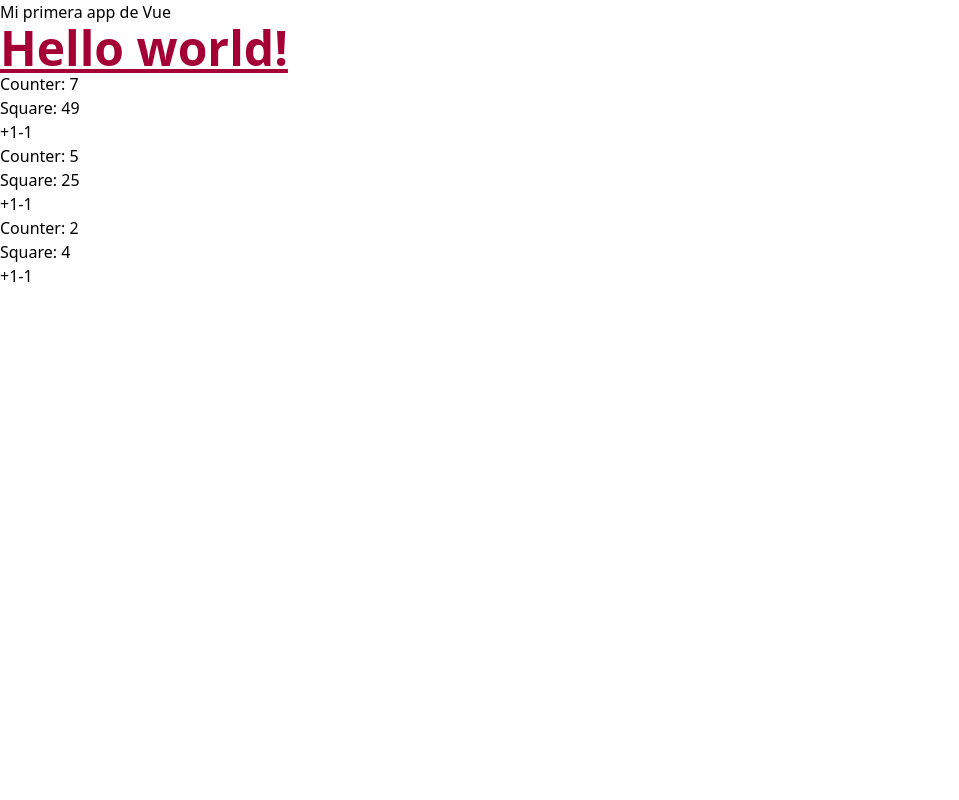
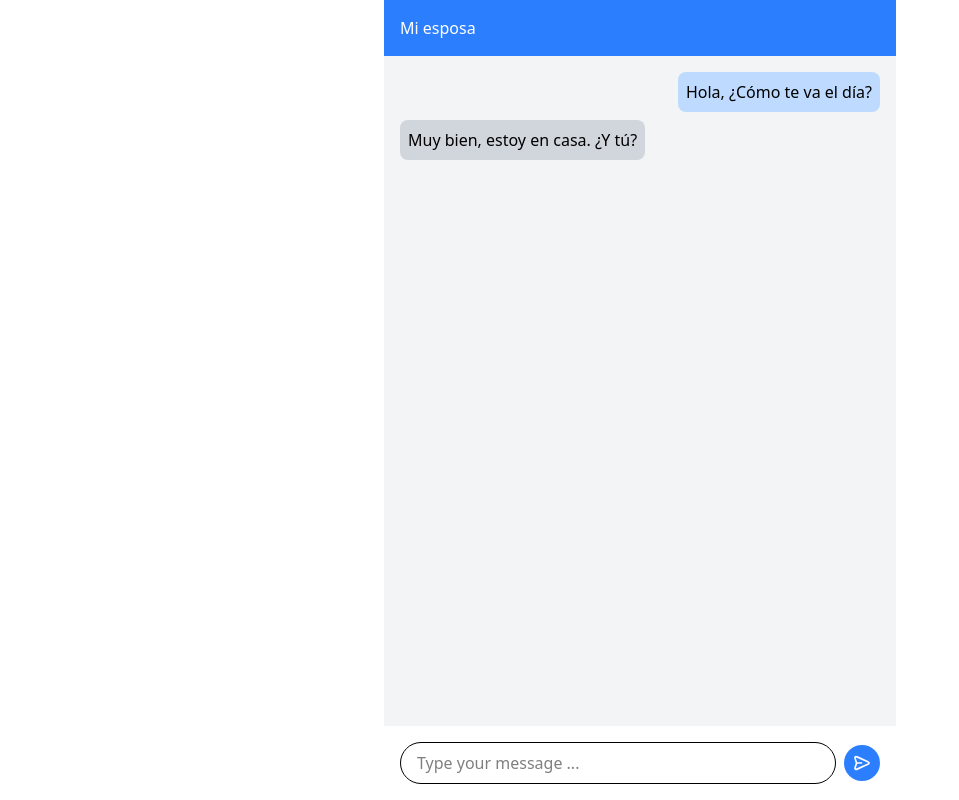
Before and after one commit to saaralozano/indecision-app, a Vue app: page / in a window 1280 px wide. Shown: the whole page, without its empty margins (0-959 px from the left). Built offline with nearby package versions, Linux system fonts and the light colour scheme.

Commit message:
Pantalla de chat

```diff
--- a/src/App.vue
+++ b/src/App.vue
@@ -1,21 +1,13 @@
 
 <template>
-   <h1>Mi primera app de Vue</h1>
 
-   <h1 class="text-5xl text-rose-800 font-bold underline">
-    Hello world!
-   </h1>
-
-   <MeusNumerator :valorem="7" />
-   <MeusNumeratorScript :valorem="5" />
-   <MeusNumeratorScript2 :valorem="2" />
+<IndecisionView />
 
 </template>
 
+
 <script lang="ts" setup>
-  import MeusNumerator from './components/MeusNumerator.vue';
-  import MeusNumeratorScript from './components/MeusNumeratorScript.vue'
-  import MeusNumeratorScript2 from './components/meus-numerator-script/MeusNumeratorScript2.vue'
 
+import IndecisionView from './views/IndecisionView.vue';
 
 </script>
--- a/src/components/MeusNumerator.vue
+++ b/src/components/MeusNumerator.vue
@@ -15,15 +15,17 @@
 
 <script lang="ts" setup>
     import { computed, ref } from 'vue';
+    import { useNumerator } from '../composables/useNumerator';
 
-    interface Props {
+     interface Props {
         valorem: number;
     }
 
     const props = defineProps<Props>();
 
-    const numerus = ref(props.valorem);
-    const quadrataNumerus = computed(() => numerus.value * numerus.value );
+    const { numerus, quadrataNumerus } = useNumerator( props.valorem );
+
+
 
 
 </script>
--- /dev/null
+++ b/src/composables/useNumerator.ts
@@ -0,0 +1,13 @@
+import { computed, ref } from "vue";
+
+export const useNumerator = ( incipiensValorem: number = 10 ) => {
+
+    const numerus = ref( incipiensValorem );
+
+    const quadrataNumerus = computed(() => numerus.value * numerus.value );
+
+    return {
+        numerus,
+        quadrataNumerus
+    }
+}
--- /dev/null
+++ b/src/views/IndecisionView.vue
@@ -0,0 +1,48 @@
+
+<template>
+
+    <div class="bg-gray-100 h-screen flex flex-col max-w-lg mx-auto">
+        <div class="bg-blue-500 p-4 text-white flex justify-between items-center">
+            <span>Mi esposa</span>
+        </div>
+
+        <div class="p-4 flex-1 overflow-y-auto">
+
+            <div class="flex flex-col space-y-2">
+                <div class="flex justify-end">
+                    <div class="bg-blue-200 text-black p-2 max-w-xs rounded-lg">
+                        Hola, ¿Cómo te va el día?
+                    </div>
+                </div>
+
+                <div class="flex">
+                    <div class="bg-gray-300 text-black p-2 max-w-xs rounded-lg">
+                        Muy bien, estoy en casa. ¿Y tú?
+                    </div>
+                </div>
+            </div>
+        </div>
+
+        <div class="bg-white flex items-center p-4">
+            <input
+                type="text"
+                class="px-4 py-2 flex-1 border rounded-full focus:outline-none"
+                placeholder="Type your message ... "
+            />
+
+            <button class="bg-blue-500 text-white rounded-full p-2 ml-2 hover:bg-blue-600 focus:outline-none">
+                <svg width="20px" height="20px" viewBox="0 0 24 24" fill="none" xmlns="http://www.w3.org/2000/svg" stroke="#ffffff" >
+	                <g id="SVGRepo_bgCarrier" stroke-width="0"></g>
+                    <g id="SVGRepo_tracerCarrier" stroke-linecap="round" stroke-linejoin="round"></g>
+                    <g id="SVGRepo_iconCarrier">
+		                <path d="M11.5003 12H5.41872M5.24634 12.7972L4.24158 15.7986C3.69128 17.4424 3.41613 18.2643 3.61359 18.7704C3.78506 19.21 4.15335 19.5432 4.6078 19.6701C5.13111 19.8161 5.92151 19.4604 7.50231 18.7491L17.6367 14.1886C19.1797 13.4942 19.9512 13.1471 20.1896 12.6648C20.3968 12.2458 20.3968 11.7541 20.1896 11.3351C19.9512 10.8529 19.1797 10.5057 17.6367 9.81135L7.48483 5.24303C5.90879 4.53382 5.12078 4.17921 4.59799 4.32468C4.14397 4.45101 3.77572 4.78336 3.60365 5.22209C3.40551 5.72728 3.67772 6.54741 4.22215 8.18767L5.24829 11.2793C5.34179 11.561 5.38855 11.7019 5.407 11.8459C5.42338 11.9738 5.42321 12.1032 5.40651 12.231C5.38768 12.375 5.34057 12.5157 5.24634 12.7972Z" stroke="#ffffff" stroke-width="2" stroke-linecap="round" stroke-linejoin="round"></path>
+	                </g>
+                </svg>
+            </button>
+
+
+        </div>
+
+    </div>
+
+</template>
```
